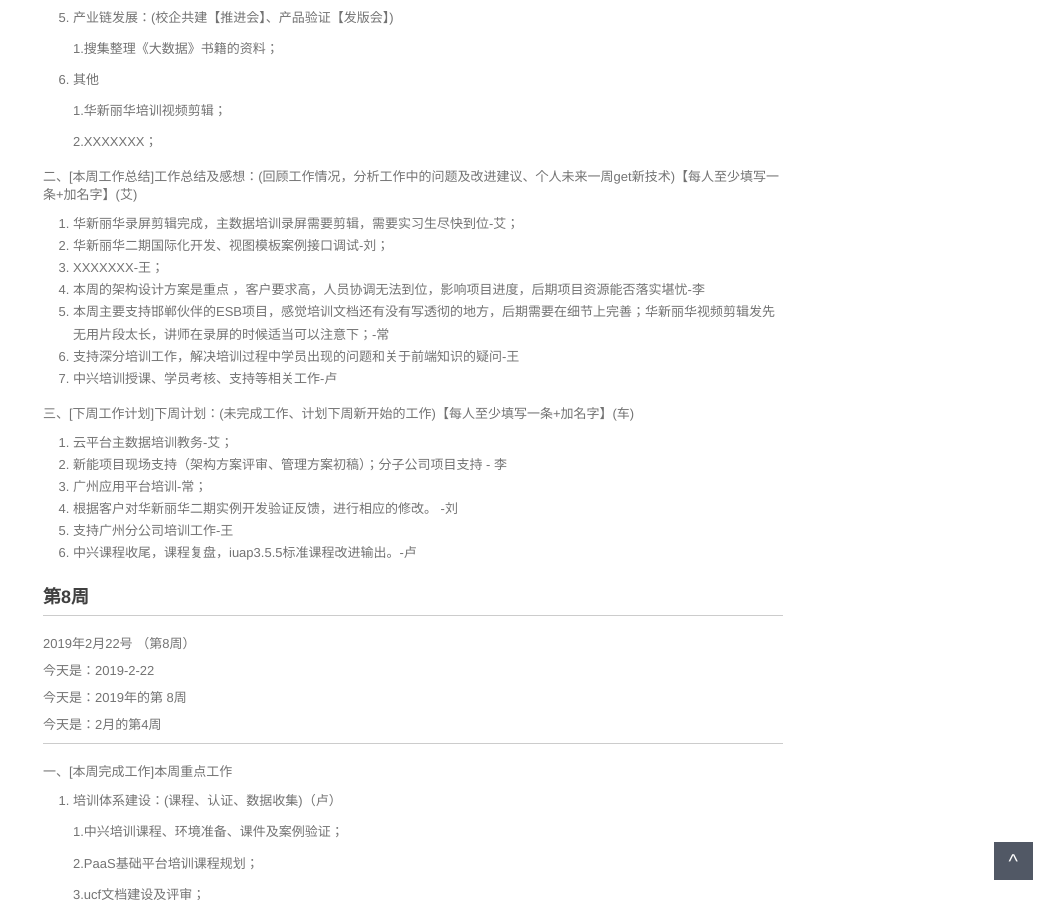
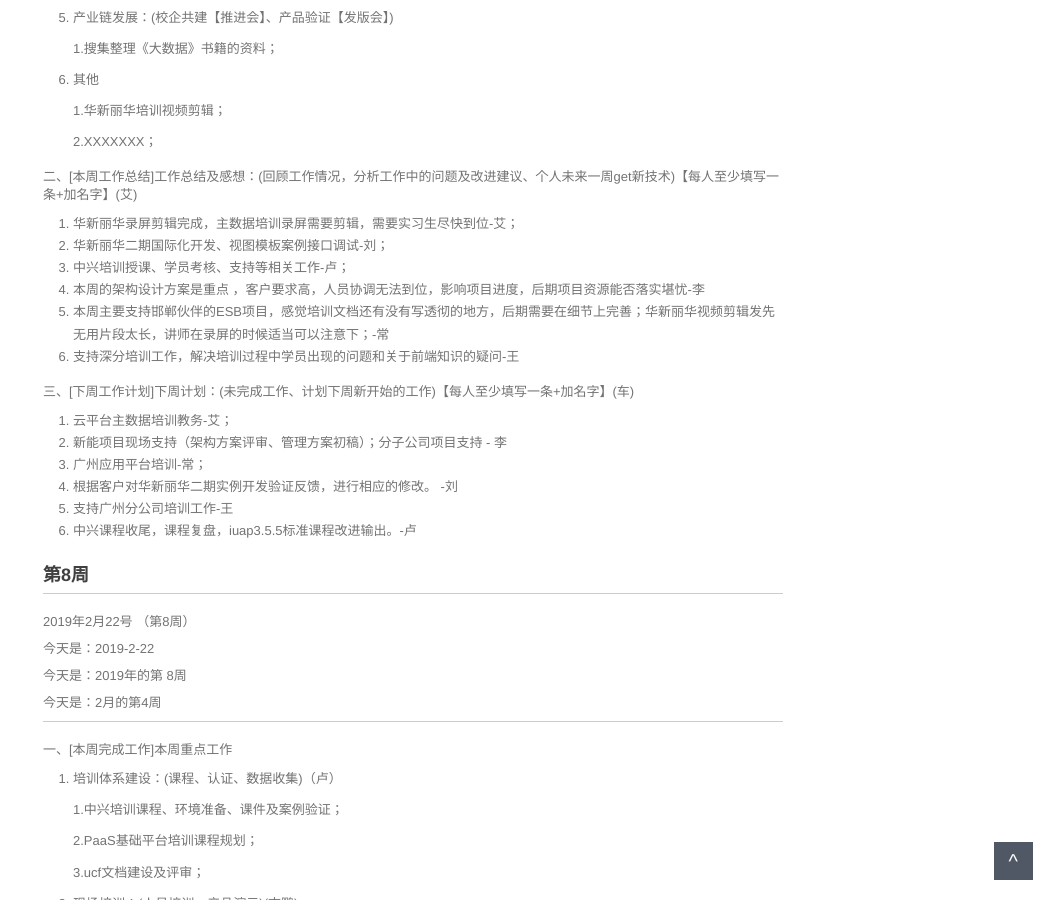
Before and after one commit to walllFlower/blog, a Jekyll site: the page built from _posts/2018-07-17-day_report_cxz.md, in a window 1280 px wide and 900 px high, scrolled down 1027 px. Shown: the whole window, without its empty margins (227-1280 px from the left). Built offline with Jekyll 4.4.1, drawn with Linux system fonts in a browser that asks for light colours; comment, search, counter and statistics services are not loaded.

Commit message:
Update 2018-07-17-day_report_cxz.md

```diff
--- a/_posts/2018-07-17-day_report_cxz.md
+++ b/_posts/2018-07-17-day_report_cxz.md
@@ -71,11 +71,11 @@ categories: 技术运营工作周报
 
 1. 华新丽华录屏剪辑完成，主数据培训录屏需要剪辑，需要实习生尽快到位-艾；
 2. 华新丽华二期国际化开发、视图模板案例接口调试-刘；
-3. XXXXXXX-王；
+3. 中兴培训授课、学员考核、支持等相关工作-卢；
 4. 本周的架构设计方案是重点 ，客户要求高，人员协调无法到位，影响项目进度，后期项目资源能否落实堪忧-李
 5. 本周主要支持邯郸伙伴的ESB项目，感觉培训文档还有没有写透彻的地方，后期需要在细节上完善；华新丽华视频剪辑发先无用片段太长，讲师在录屏的时候适当可以注意下；-常
 6. 支持深分培训工作，解决培训过程中学员出现的问题和关于前端知识的疑问-王
-7. 中兴培训授课、学员考核、支持等相关工作-卢
+
 
 三、[下周工作计划]下周计划：(未完成工作、计划下周新开始的工作)【每人至少填写一条+加名字】(车)
 
```
